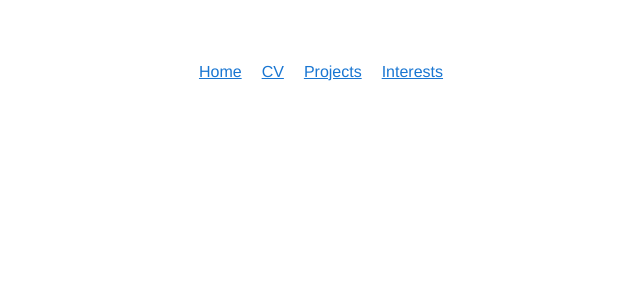
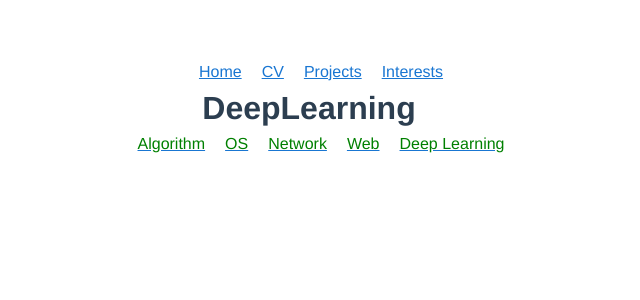
Before and after one commit to yeomkyeorae/yeomlog, a Vue app: page /interests/DeepLearning in a window 1280 px wide. Shown: the top 300 px of the page, without its empty margins (331-971 px from the left). Built offline with nearby package versions, Linux system fonts and the light colour scheme.

Commit message:
200204 | _

```diff
--- a/src/components/DeepLearning.vue
+++ b/src/components/DeepLearning.vue
@@ -0,0 +1,33 @@
+<template>
+  <div>
+	<h1>DeepLearning</h1>
+    <MenuBar></MenuBar>
+  </div>
+</template>
+
+<script>
+import MenuBar from '@/components/MenuBar.vue'
+
+export default {
+    name: 'DeepLearning',
+    components: {
+      MenuBar
+    }
+}
+</script>
+<style>
+h3 {
+  margin: 40px 0 0;
+}
+ul {
+  list-style-type: none;
+  padding: 0;
+}
+li {
+  display: inline-block;
+  margin: 0 10px;
+}
+a {
+  color: #42b983;
+}
+</style>
--- a/src/components/Network.vue
+++ b/src/components/Network.vue
@@ -0,0 +1,33 @@
+<template>
+  <div>
+	<h1>Network</h1>
+    <MenuBar></MenuBar>
+  </div>
+</template>
+
+<script>
+import MenuBar from '@/components/MenuBar.vue'
+
+export default {
+    name: 'Network',
+    components: {
+      MenuBar
+    }
+}
+</script>
+<style>
+h3 {
+  margin: 40px 0 0;
+}
+ul {
+  list-style-type: none;
+  padding: 0;
+}
+li {
+  display: inline-block;
+  margin: 0 10px;
+}
+a {
+  color: #42b983;
+}
+</style>
--- a/src/components/Os.vue
+++ b/src/components/Os.vue
@@ -0,0 +1,33 @@
+<template>
+  <div>
+	<h1>Os</h1>
+    <MenuBar></MenuBar>
+  </div>
+</template>
+
+<script>
+import MenuBar from '@/components/MenuBar.vue'
+
+export default {
+    name: 'Os',
+    components: {
+      MenuBar
+    }
+}
+</script>
+<style>
+h3 {
+  margin: 40px 0 0;
+}
+ul {
+  list-style-type: none;
+  padding: 0;
+}
+li {
+  display: inline-block;
+  margin: 0 10px;
+}
+a {
+  color: #42b983;
+}
+</style>
--- a/src/components/Web.vue
+++ b/src/components/Web.vue
@@ -0,0 +1,33 @@
+<template>
+  <div>
+	<h1>Web</h1>
+    <MenuBar></MenuBar>
+  </div>
+</template>
+
+<script>
+import MenuBar from '@/components/MenuBar.vue'
+
+export default {
+    name: 'Web',
+    components: {
+      MenuBar
+    }
+}
+</script>
+<style>
+h3 {
+  margin: 40px 0 0;
+}
+ul {
+  list-style-type: none;
+  padding: 0;
+}
+li {
+  display: inline-block;
+  margin: 0 10px;
+}
+a {
+  color: #42b983;
+}
+</style>
```
